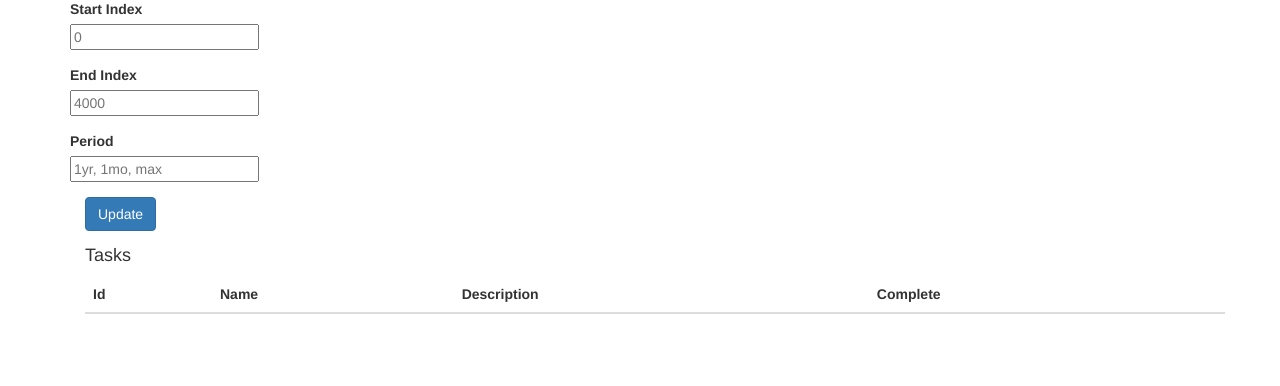
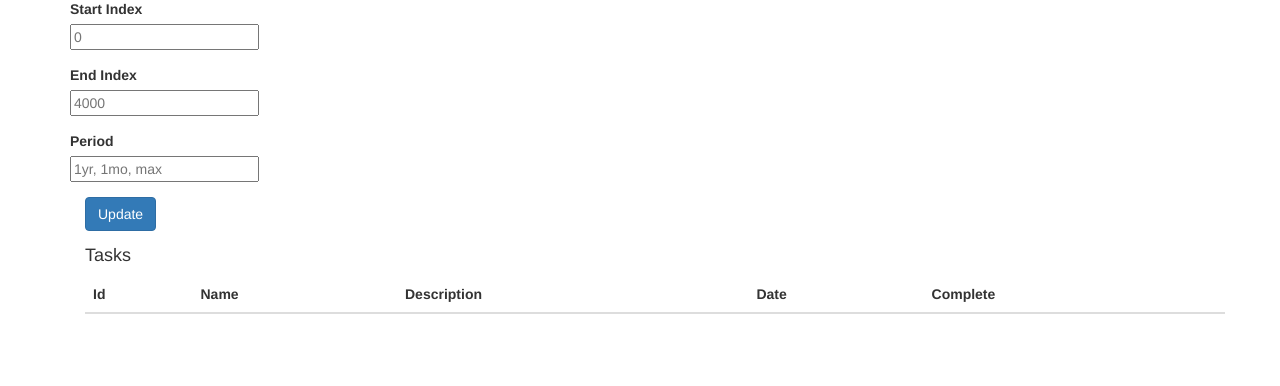
Before and after one commit to barnesheaton/cleo-stock, a Flask app: page / in a window 1280 px wide. Shown: the part 73-459 px from the top of the page. Run offline with Flask 2, Linux system fonts and the light colour scheme; data that the repository does not hold is empty; some libraries are stand-ins or nearby versions.

Commit message:
Update index.html

```diff
--- a/app/templates/index.html
+++ b/app/templates/index.html
@@ -25,6 +25,7 @@
           <th scope="col">Id</th>
           <th scope="col">Name</th>
           <th scope="col">Description</th>
+          <th scope="col">Date</th>
           <th scope="col">Complete</th>
         </tr>
       </thead>
@@ -34,6 +35,7 @@
             <th scope="row">{{task.id}}</th>
             <td>{{task.name}}</td>
             <td>{{task.description}}</td>
+            <td>{{task.date.strftime("%m/%d/%Y, %H:%M:%S") if task.date else ''}}</td>
             <td>{{task.complete}}</td>
           </tr>
         {% endfor %}
```
